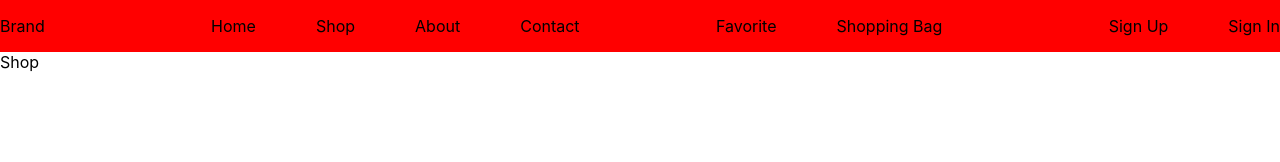
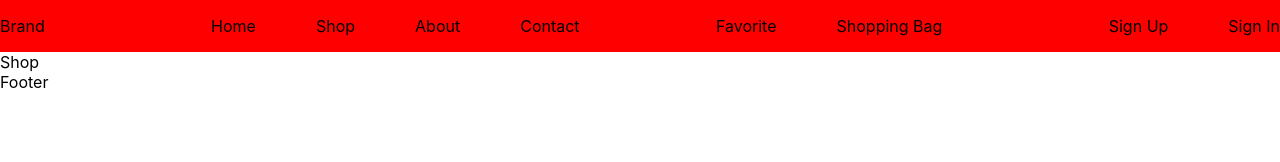
Before and after one commit to ashishthomas2202/ecommerce-frontend, a Next.js app: page /shop in a window 1280 px wide. Shown: the top 162 px of the page. Built offline with nearby package versions, Linux system fonts and the light colour scheme.

Commit message:
created footer component

```diff
--- /dev/null
+++ b/components/Footer/Footer.js
@@ -0,0 +1,5 @@
+import React from 'react';
+
+export default function Footer() {
+  return <div>Footer</div>;
+}
--- a/components/main/Layout.js
+++ b/components/main/Layout.js
@@ -1,11 +1,12 @@
 import React from 'react';
 import Header from '../Header/Header';
-
+import Footer from '../Footer/Footer';
 export default function Layout({ children }) {
   return (
     <div>
       <Header />
       {children}
+      <Footer />
     </div>
   );
 }
```
